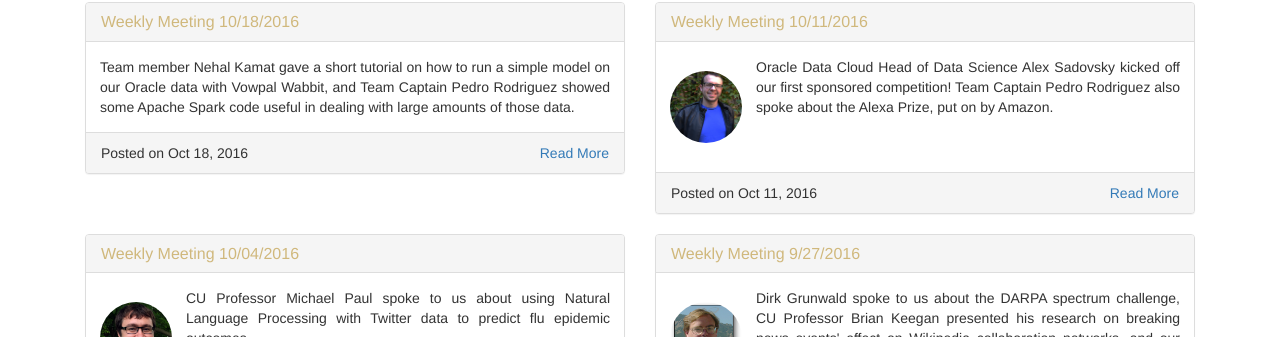
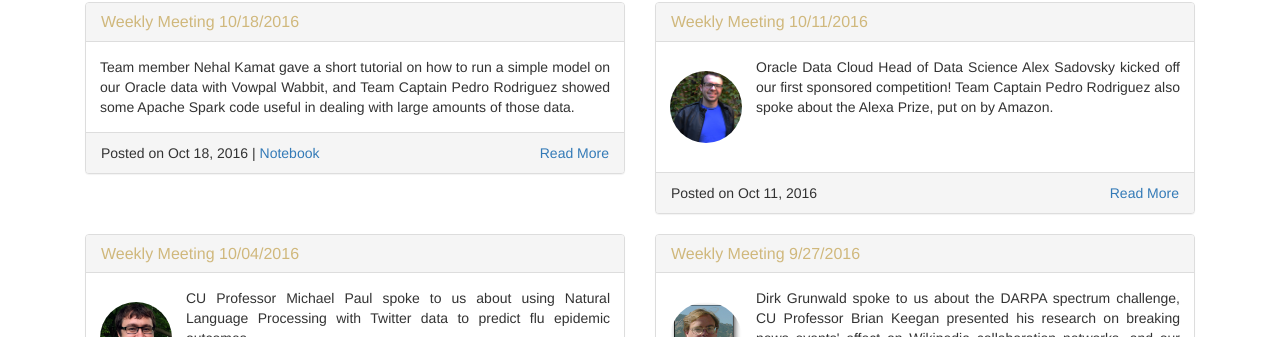
Before and after one commit to CoDataScience/codatascience.github.io, a Jekyll site: the page built from index.html, in a window 1280 px wide. Shown: the part 629-966 px from the top of the page. Built offline with Jekyll 4.4.1, drawn with Linux system fonts in a browser that asks for light colours; the list of posts is cut into pages by our own code; comment, search, counter and statistics services are not loaded.

Commit message:
Added option to include a notebook in a post

```diff
--- a/_posts/2016-10-18-weekly-meeting.markdown
+++ b/_posts/2016-10-18-weekly-meeting.markdown
@@ -5,6 +5,7 @@ description: Weekly Meeting 10/18/2016
 date:   2016-10-18 00:00:00 -0000
 categories: meeting, weekly, machine learning, oracle, competition
 excerpt: Team member Nehal Kamat gave a short tutorial on how to run a simple model on our Oracle data with Vowpal Wabbit, and Team Captain Pedro Rodriguez showed some Apache Spark code useful in dealing with large amounts of those data.
+notebook: http://mybinder.org/repo/neka7449/odc-challenge
 ---
 
 ## Agenda
--- a/index.html
+++ b/index.html
@@ -140,13 +140,18 @@ carousel:
             <center><img alt="{{ post.title }}" src="/images/speakers/{{post.image}}" style=" height:100px;width:100px;padding: 1em"  class="pull-left img-circle"></center>
             <div class="text-justify" style="padding-left: 1em;padding-right: 1em">{{ post.excerpt }}</div>
             {% else %}
-            <div class="col-md-12 col-sm-12 col-xs-12 text-justify" style="padding-left: 1em;padding-right: 1em">{{ post.excerpt }}</div>
+            <div class="col-md-12 col-sm-12 col-xs-12 text-justify" style="padding-left: 1em;padding-right: 1em"> {{ post.excerpt }}
+            </div>
+
           {% endif %}
           </div>
 
 
         </div>
         <div class="panel-footer">Posted on {{ post.date | date: "%b %-d, %Y" }}
+          {% if post.notebook %}
+           | <a href="{{ post.notebook }}"> Notebook </a>
+          {% endif %}
             <div class="pull-right"><a href="{{ post.url | prepend: site.baseurl }}">Read More</a></div>
         </div>
     </div>
```
